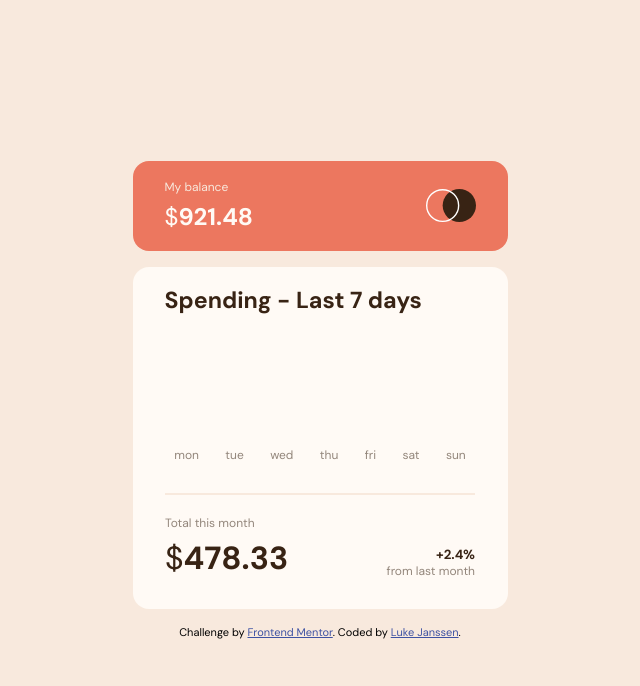
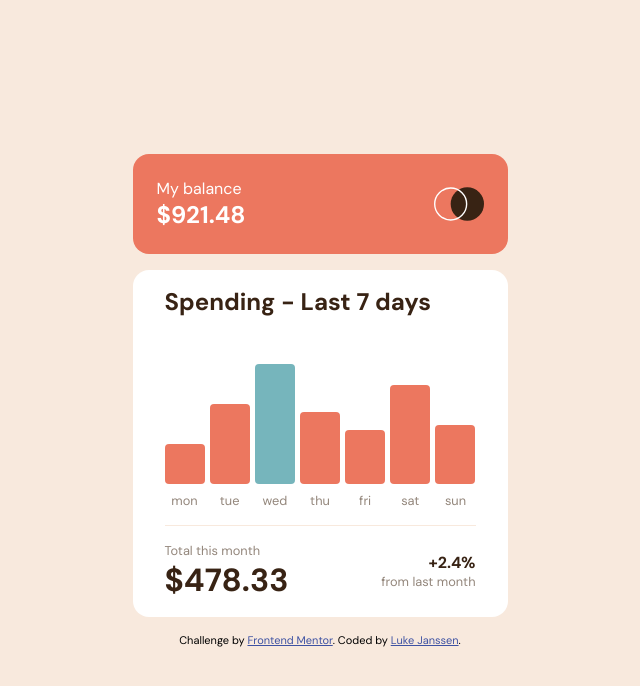
Before and after one commit to lukejans/expenses-chart-component, a plain HTML site: page index.html in a window 1280 px wide. Shown: the whole page, without its empty margins (320-960 px from the left). Drawn offline with Linux system fonts and the light colour scheme.

Commit message:
Layout Completed

```diff
--- /dev/null
+++ b/app.js
@@ -0,0 +1,33 @@
+// Fetch Json from data.json
+const data = fetch('data.json')
+  .then((response) => response.json())
+  .then((data) => {
+    console.log(data);
+    return data;
+  })
+  .catch((error) => console.log(error));
+
+// Convert data into array
+let chartContainer = document.querySelector('.chart-container');
+
+// Map through data and populate chart
+data.then((data) => {
+  data.forEach((item) => {
+    let chart = document.createElement('div');
+    chart.classList.add('chart');
+    const height = item.amount / 7;
+    let value = '';
+    if (item.day == 'wed') {
+      value = `<div class="chart-value active" style="--height:${height}em"></div>`;
+    } else {
+      value = `<div class="chart-value" style="--height:${height}em"></div>`;
+    }
+    chart.innerHTML = `
+        <div class="chart-wrapper">
+        ${value}
+        </div>
+        <div class="chart-title">${item.day}</div>
+        `;
+    chartContainer.appendChild(chart);
+  });
+});
--- a/index.html
+++ b/index.html
@@ -13,67 +13,38 @@
       rel="stylesheet"
       href="https://fonts.googleapis.com/css?family=DM+Sans:400,700" />
     <link rel="stylesheet" href="style.css" />
+    <script defer src="app.js"></script>
     <title>Frontend Mentor | Expenses chart component</title>
   </head>
   <body>
-    <div class="wrapper">
-      <header class="bal-card">
-        <div>
-          <p class="my-bal">My balance</p>
-          <h1 class="bal"><span>$</span>921.48</h1>
+    <div class="container">
+      <header class="upper-part">
+        <div class="left">
+          <p>My balance</p>
+          <h2>$921.48</h2>
         </div>
-        <img
-          class="logo"
-          src="./images/logo.svg"
-          alt="Logo"
-          aria-hidden="true" />
+
+        <img src="./images/logo.svg" alt="" class="right logo" />
       </header>
 
-      <main class="stats-card">
-        <h2 class="spending">Spending - Last 7 days</h2>
-        <div class="chart-container">
-          <div class="bar-container">
-            <div class="bar"></div>
-            <p class="day">mon</p>
+      <main class="lower-part">
+        <h2>Spending - Last 7 days</h2>
+        <section class="chart-container"></section>
+
+        <hr />
+
+        <section class="stats">
+          <div class="left">
+            <p>Total this month</p>
+            <h1>$478.33</h1>
           </div>
-          <div class="bar-container">
-            <div class="bar"></div>
-            <p class="day">tue</p>
-          </div>
-          <div class="bar-container">
-            <div class="bar"></div>
-            <p class="day">wed</p>
-          </div>
-          <div class="bar-container">
-            <div class="bar"></div>
-            <p class="day">thu</p>
-          </div>
-          <div class="bar-container">
-            <div class="bar"></div>
-            <p class="day">fri</p>
-          </div>
-          <div class="bar-container">
-            <div class="bar"></div>
-            <p class="day">sat</p>
-          </div>
-          <div class="bar-container">
-            <div class="bar"></div>
-            <p class="day">sun</p>
-          </div>
-        </div>
 
-        <section class="month">
-          <div class="month-left">
-            <p class="month-spent">Total this month</p>
-            <h1 class="spent"><span>$</span>478.33</h1>
-          </div>
-          <div class="month-right">
-            <h5 class="percent">+2.4%</h5>
-            <p class="month-percent">from last month</p>
+          <div class="right">
+            <b>+2.4%</b>
+            <p>from last month</p>
           </div>
         </section>
       </main>
-
       <footer class="attribution">
         Challenge by
         <a href="https://www.frontendmentor.io?ref=challenge" target="_blank"
--- a/style.css
+++ b/style.css
@@ -2,122 +2,121 @@
 * {
   margin: 0;
   padding: 0;
-  box-sizing: border-box;
-}
-img {
-  display: block;
 }
 
-/* COLOR / FONTS */
 :root {
-  /* primary */
-  --soft-red: hsl(10, 79%, 65%);
-  --cyan: hsl(186, 34%, 60%);
-  /* neutral */
-  --dark-brown: hsl(25, 47%, 15%);
-  --medium-brown: hsl(28, 10%, 53%);
-  --cream: hsl(27, 66%, 92%);
-  --very-pale-orange: hsl(33, 100%, 98%);
-}
-body {
-  font-family: 'DM Sans', Calibri, sans-serif;
-  background-color: var(--cream);
+  /* Colors */
+  --clr-bg: hsl(27, 66%, 92%);
+  --clr-soft-red: hsl(10, 79%, 65%);
+  --clr-headings: hsl(25, 47%, 15%);
+  --clr-small: hsl(28, 10%, 53%);
+  --clr-active: hsl(186, 34%, 60%);
 }
 
-/* LAYOUT */
-.wrapper {
+body {
   display: flex;
-  flex-direction: column;
+  font-family: 'DM Sans', sans-serif;
   justify-content: center;
   align-items: center;
   min-height: 100vh;
-  min-width: 375px;
-  gap: 1rem;
+  background: var(--clr-bg);
 }
-/* balance card */
-.bal-card {
+
+.container {
+  display: flex;
+  flex-direction: column;
+  gap: 1em;
+  width: 375px;
+}
+
+.upper-part {
+  display: flex;
+  background: var(--clr-soft-red);
+  justify-content: space-between;
+  padding: 1.5em;
+  color: white;
+  border-radius: 1em;
+}
+
+.logo {
+  width: 50px;
+}
+
+.lower-part {
+  display: flex;
+  flex-direction: column;
+  border-radius: 1em;
+  background: white;
+  padding: 1em 2em;
+  color: var(--clr-headings);
+}
+
+.chart-container {
+  display: flex;
+  justify-content: space-between;
+}
+
+.chart {
+  display: flex;
+  flex-direction: column;
+  height: 12em;
+  gap: 0.5em;
+  justify-content: center;
+  align-items: center;
+}
+
+.chart-wrapper {
+  width: 2.5em;
+  display: flex;
+  align-items: flex-end;
+  height: 90%;
+}
+
+.chart-value {
+  height: var(--height);
+  background: var(--clr-soft-red);
+  width: 100%;
+  border-radius: 0.25em;
+}
+
+.chart-value.active {
+  background: var(--clr-active);
+}
+
+.chart-title {
+  color: var(--clr-small);
+  font-size: 0.8em;
+}
+
+hr {
+  border: none;
+  width: 100%;
+  height: 1px;
+  background: var(--clr-bg);
+  margin: 1em 0;
+}
+
+.stats {
   display: flex;
   justify-content: space-between;
   align-items: center;
-  width: 375px;
-  padding: 1.15rem 2rem;
-  border-radius: 1rem;
-  color: var(--very-pale-orange);
-  background-color: var(--soft-red);
 }
-.my-bal {
-  font-size: 0.75rem;
-  font-weight: 400;
-  color: var(--cream);
-}
-.spent,
-.bal {
-  font-weight: 700;
-  margin-top: 6px;
-}
-.bal {
-  font-size: 1.5rem;
-}
-.spent {
-  font-size: 2rem;
-}
-.spent span,
-.bal span {
-  font-weight: 400;
-}
-.logo {
-  max-width: 50px;
-  max-height: 50px;
-}
-/* statistics card */
-.stats-card {
-  display: flex;
-  flex-direction: column;
-  justify-content: space-between;
-  align-items: center;
-  width: 375px;
-  padding: 1.15rem 2rem;
-  border-radius: 1rem;
-  color: var(--dark-brown);
-  background-color: var(--very-pale-orange);
-}
-.spending {
-  align-self: flex-start;
-  font-size: 1.45rem;
-}
-.chart-container {
-  display: flex;
-  justify-content: center;
-  align-items: flex-end;
-  width: 310px;
-  height: 180px;
-  gap: 1.65rem;
-  padding-bottom: 30px;
-  border-bottom: 2px solid var(--cream);
-}
-.month-spent,
-.month-percent,
-.day {
-  font-size: 0.75rem;
-  color: var(--medium-brown);
-}
-.month {
-  display: flex;
-  align-items: flex-end;
-  justify-content: space-between;
-  gap: 4.5rem;
-  margin: 1.25rem 0 0.75rem 0;
-  width: 310px;
-}
-.month-right {
+
+.stats .right {
   display: flex;
   flex-direction: column;
   align-items: flex-end;
 }
 
-/* CARDS */
+.stats .left h1 {
+  font-size: 2rem;
+}
 
-/* FOOTER */
+.lower-part p {
+  font-size: 0.8em;
+  color: var(--clr-small);
+}
+
 .attribution {
   font-size: 11px;
   text-align: center;
```
